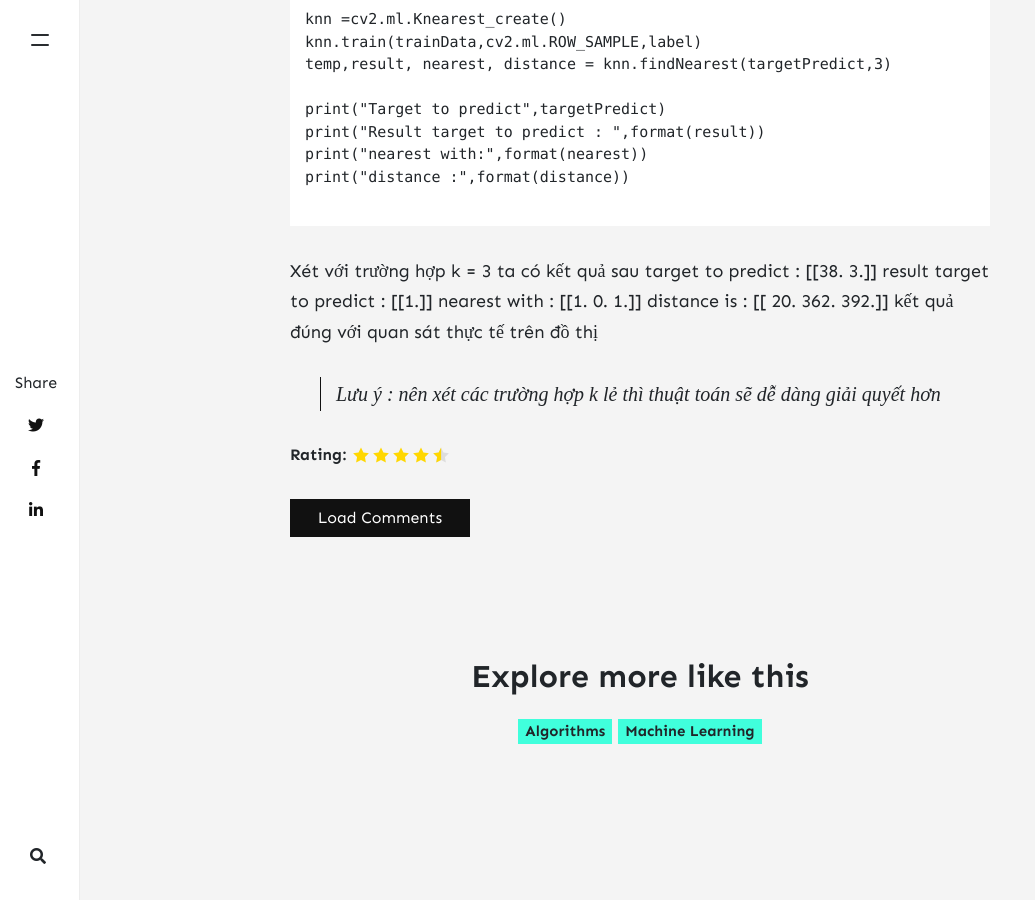
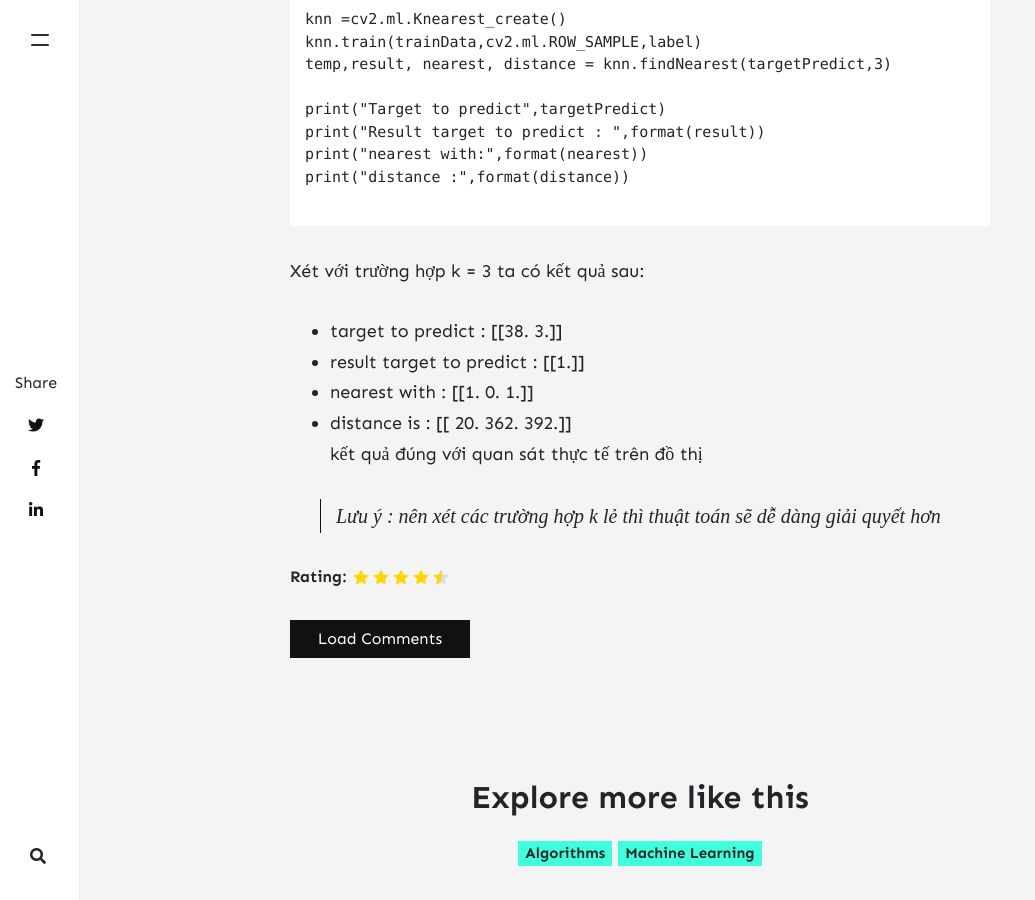
Before and after one commit to dungcomo/blog, a Jekyll site: the page built from _posts/2020-05-22-su-dung-thuat-toan-knn-trong-bai-toan-Classification.md, in a window 1280 px wide and 900 px high, scrolled down 3495 px. Shown: the whole window, without its empty margins (0-1035 px from the left). Built offline with Jekyll 4.4.1, drawn with Linux system fonts in a browser that asks for light colours; nearby versions of some CDN libraries; comment, search, counter and statistics services are not loaded.

Commit message:
Update 2020-05-22-su-dung-thuat-toan-knn-trong-bai-toan-Classification.md

````diff
--- a/_posts/2020-05-22-su-dung-thuat-toan-knn-trong-bai-toan-Classification.md
+++ b/_posts/2020-05-22-su-dung-thuat-toan-knn-trong-bai-toan-Classification.md
@@ -76,11 +76,12 @@ print("nearest with:",format(nearest))
 print("distance :",format(distance))
 
 ```
-Xét với trường hợp k = 3 ta có kết quả sau
-target to predict : [[38. 3.]]
-result target to predict : [[1.]]
-nearest with : [[1. 0. 1.]]
-distance is : [[ 20. 362. 392.]]
+Xét với trường hợp k = 3 ta có kết quả sau:
+- target to predict : [[38. 3.]]
+- result target to predict : [[1.]]
+- nearest with : [[1. 0. 1.]]
+- distance is : [[ 20. 362. 392.]]
+<br/>
 kết quả đúng với quan sát thực tế trên đồ thị
 
 > Lưu ý : nên xét các trường hợp k lẻ thì thuật toán sẽ dễ dàng giải quyết hơn
````
